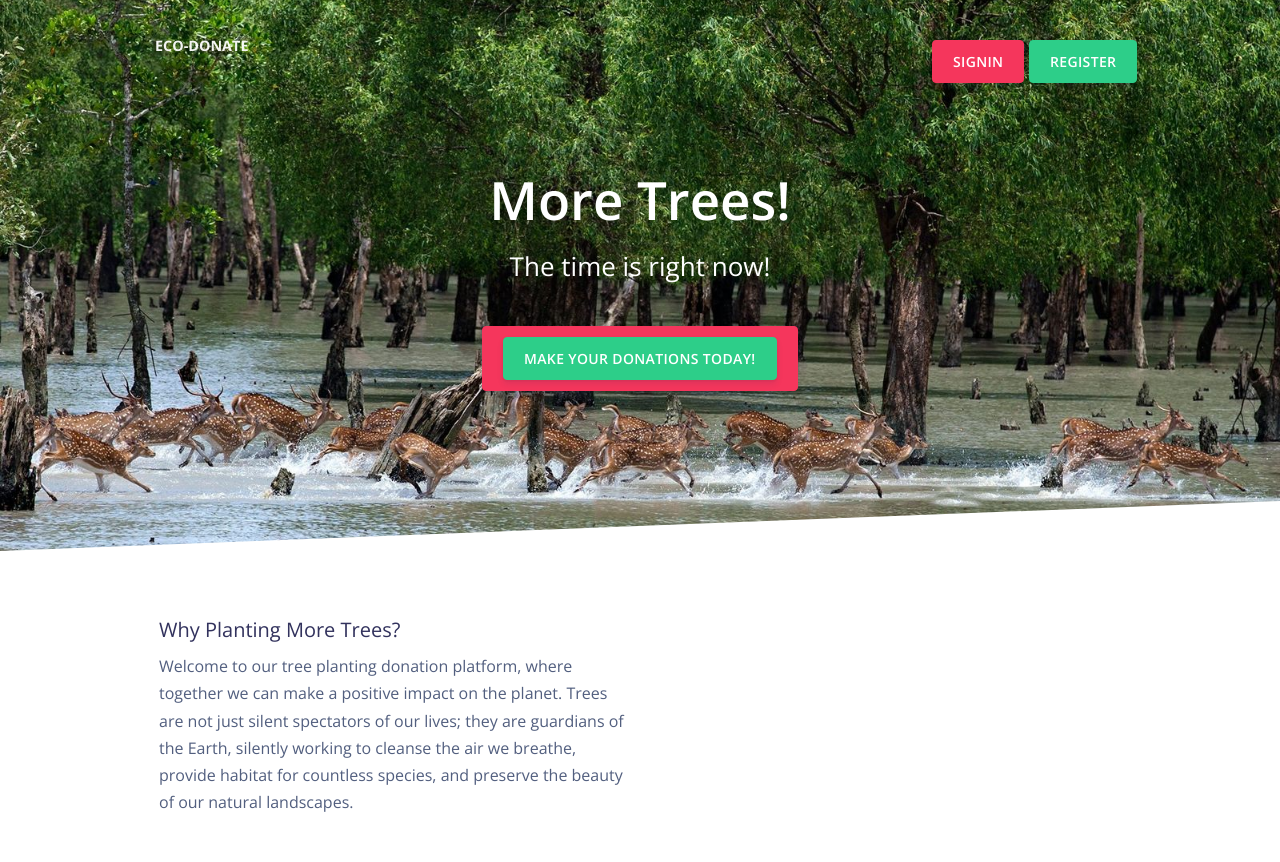
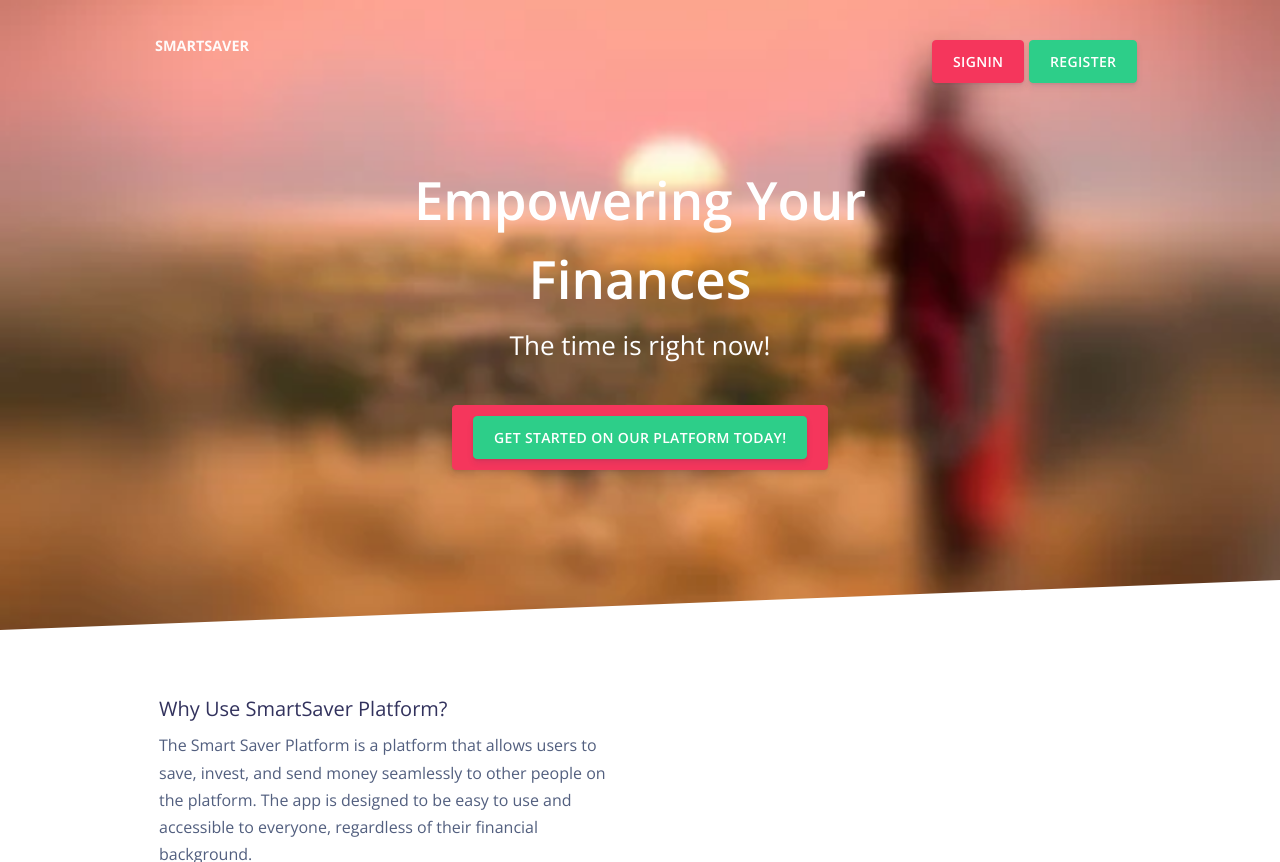
Before and after one commit to hopedavids/SmartSaver, a Flask app: page /smart-saver in a window 1280 px wide. Shown: the top 862 px of the page. Run offline with Flask 3, Linux system fonts and the light colour scheme; parts of the project's set-up code (start-up, migrations or seed data) failed here and were passed over; some libraries are stand-ins or nearby versions.

Commit message:
tweak the templates to suite the development

```diff
--- a/smartsaver/templates/frontend/land-page.html
+++ b/smartsaver/templates/frontend/land-page.html
@@ -33,7 +33,7 @@
           <li class="nav-item dropdown">
             <a href="" class="nav-link" data-toggle="dropdown" href="#" role="button">
               <i class="ni ni-ui-04 d-lg-none"></i>
-              <span class="nav-link-inner--text"><strong>ECO-DONATE</strong></span>
+              <span class="nav-link-inner--text"><strong>SMARTSAVER</strong></span>
             </a>
 
             </div>
@@ -90,7 +90,7 @@
   <div class="wrapper">
     <div class="section section-hero section-shaped">
       <!-- <div class="shape shape-style-3 shape" style="background-image: url('{{ url_for('static', filename='assets/img/trees/tree5.jpg') }}');> -->
-        <div class="shape shape-style-3 shape" style="background-image: url('{{ url_for('static', filename='assets/img/trees/tree5.jpg') }}'); background-size: cover; background-position: center;">
+        <div class="shape shape-style-3 shape" style="background-image: url('{{ url_for('static', filename='assets/img/africa.webp') }}'); background-size: cover; background-position: center;">
 
         <span class="trees-150"></span>
         <!-- <span class="trees-50"></span>
@@ -110,14 +110,14 @@
             <div class="row align-items-center justify-content-center">
               <div class="col-lg-6 text-center">
 
-                <h1 class="text-white display-1">More Trees!</h1>
+                <h1 class="text-white display-1">Empowering Your Finances</h1>
                 <h2 class="display-4 font-weight-normal text-white">The time is right now!</h2>
                 <div class="btn-wrapper mt-4">
 
                   <a href="{{ url_for('user_auth.signin') }}" class="btn btn-danger btn-icon mt-3 mb-sm-0">
                     <button class="btn btn-success btn-icon">
                     <!-- <span class="btn-inner--icon"><i class="ni ni-button-play"></i></span> -->
-                    <span class="btn-inner--text">Make your Donations Today!</span>
+                    <span class="btn-inner--text">Get Started on Our platform Today!</span>
                     </button></a>
                   </a>
                   </div>
@@ -139,39 +139,40 @@
             <div class="info info-horizontal info-hover-primary">
               <div class="description pl-4">
 
-                <h5 class="title">Why Planting More Trees?</h5>
-                <p>Welcome to our tree planting donation platform, where together we can make a positive impact on the planet. Trees are not just silent spectators of our lives; they are guardians of the Earth, silently working to cleanse the air we breathe, provide habitat for countless species, and preserve the beauty of our natural landscapes.</p>
+                <h5 class="title">Why Use SmartSaver Platform?</h5>
+                <p>The Smart Saver Platform is a platform that allows users to save, invest, and send money seamlessly to other people on the platform. The app is designed to be easy to use and accessible to everyone, regardless of their financial background.</p>
                 <!--<a href="#" class="text-info">Learn more</a>-->
               </div>
             </div>
             <div class="info info-horizontal info-hover-primary mt-5">
               <div class="description pl-4">
 
-                <h5 class="title">Your Donations Matter</h5>
-                <p>Through your generous contributions, we have the power to transform barren lands into lush forests, restore delicate ecosystems, and combat the challenges of deforestation and climate change. Together, we can create a legacy of sustainability, where the harmony between humans and nature flourishes.</p>
-                <p>Your donation, no matter how small, has the power to make a significant difference. With each dollar contributed, we can plant and care for a new tree, giving it the opportunity to flourish and contribute to a healthier ecosystem.</p>
+                <h5 class="title">The Smart Saver Platform offers a variety of features,including:</h5>
+                <p><strong>Saving:</strong> Users can create savings accounts and set goals for themselves. The app automatically tracks progress towards goals and provides tips on how to save more money</p>
+                <p><strong>Users can invest their savings </strong> in a variety of assets, including stocks, bonds, and mutual funds. The app provides tools to help users choose the right investments for their needs and risk tolerance.</p>
+                <p><strong>Money:</strong> Users can send money to other people on the platform with just a few taps. The app uses a secure and fast payment system to ensure that money is transferred quickly and safely.</p>
                 <a href="#" class="text-info"></a>
               </div>
             </div>
             <div class="info info-horizontal info-hover-primary mt-5">
               <div class="description pl-4">
 
-                <h5 class="title">Our Mission is to Combat Climate Change</h5>
-                <p>Let us stand united in our commitment to environmental stewardship. Together, let's leave a greener footprint on this planet, knowing that we have done our part to protect and preserve the natural wonders that surround us.Thank you for joining us on this journey of tree planting and environmental conservation. Together, we can create a brighter, greener, and more sustainable future for all</p>
+                <h5 class="title">Our Mission in Africa</h5>
+                <p>To empower everyone to achieve their financial goals by providing a simple, secure, and affordable way to save, invest, and send money.</p>
                 <a href="#" class="text-info"></a>
               </div>
             </div>
           </div>
           <div class="col-lg-6 col-10 mx-md-auto">
 
-            <img class="ml-lg-5" src="{{ url_for('static', filename='assets/img/ill/2.jpg') }}" width="100%">
+            <img class="ml-lg-5" src="{{ url_for('static', filename='assets/img/ill/cash.jpg') }}" width="100%">
           </div>
         </div>
       </div>
     </div>
     <br>
     <br>
-    <div class="section features-1">
+    <!-- <div class="section features-1">
       <div class="container">
         <div class="row">
           <div class="col-md-8 mx-auto text-center">
@@ -186,7 +187,7 @@
       </div>
       </div>
       </div>
-    </div>
+    </div> -->
     <div class="section features-1">
       <div class="container">
         <div class="row">
@@ -271,6 +272,7 @@
               </div>
             </div>
           </div>
+
         </div>
       </div>
     </div>
@@ -279,8 +281,8 @@
       <div class="container">
         <div class="row row-grid align-items-center mb-5">
           <div class="col-lg-6">
-            <h3 class="text-primary font-weight-light mb-2">Lets Plant more trees!</h3>
-            <h4 class="mb-0 font-weight-light">Your donations can save the planet earth from global warming.</h4>
+            <h3 class="text-primary font-weight-light mb-2">The time to own your finances is right now!</h3>
+            <h4 class="mb-0 font-weight-light">Leverage this platform to your advantage.</h4>
           </div>
           <div class="col-lg-6 text-lg-center btn-wrapper">
             <button target="_blank" href="https://twitter.com/creativetim" rel="nofollow" class="btn btn-icon-only btn-twitter rounded-circle" data-toggle="tooltip" data-original-title="Follow us">
@@ -301,7 +303,7 @@
         <div class="row align-items-center justify-content-md-between">
           <div class="col-md-6">
             <div class="copyright">
-              &copy; 2023 <a href="" target="_blank">Eco-Donate Developers</a>.
+              &copy; 2023 <a href="" target="_blank">SmartSaver Developers</a>.
             </div>
           </div>
           <div class="col-md-6">
--- a/smartsaver/templates/frontend/pages/base.html
+++ b/smartsaver/templates/frontend/pages/base.html
@@ -5,7 +5,7 @@
   <meta charset="utf-8" />
   <meta name="viewport" content="width=device-width, initial-scale=1, shrink-to-fit=no">
   <link rel="apple-touch-icon" sizes="76x76" href="{{ url_for('static', filename='assets/img/apple-icon.png') }}">
-  <link rel="icon" type="image/png" href="{{ url_for('static', filename='assets/img/favicon.png') }}">
+  <link rel="icon" type="image/png" href="{{ url_for('static', filename='assets/img/favicon.ico') }}">
   <title>
     {% block title %}{% endblock  %}
   </title>
```
Also changed, not shown: smartsaver/templates/backend/account_succor.html (+8 -8 lines).
